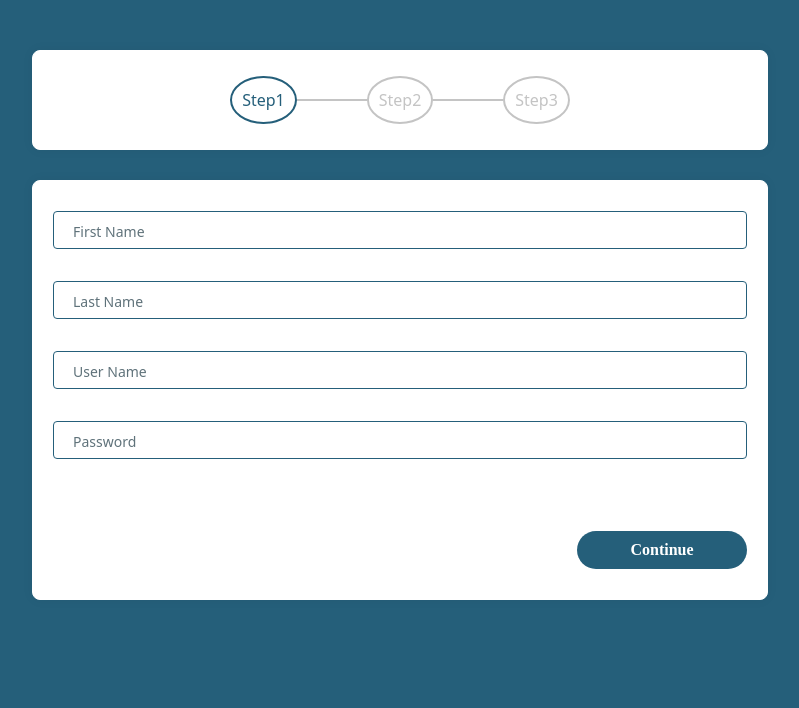
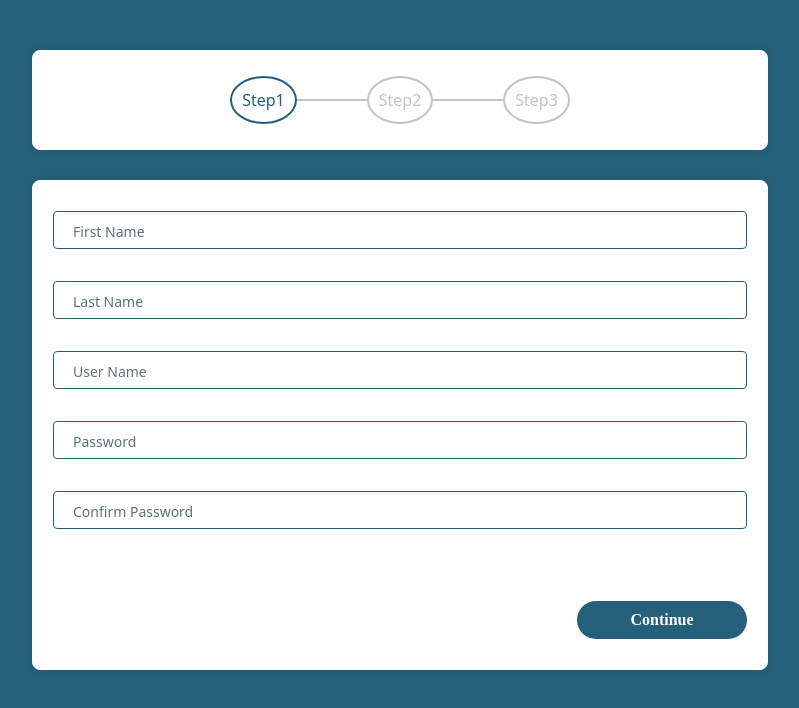
Before and after one commit to maszi71/react-stepper, a React (Create React App) app: page / in a window 1280 px wide. Shown: the top 708 px of the page, without its empty margins (240-1039 px from the left). Built offline with nearby package versions, Linux system fonts and the light colour scheme.

Commit message:
intial default value for component renders for first time

```diff
--- a/src/components/Stepper.js
+++ b/src/components/Stepper.js
@@ -7,14 +7,14 @@ import SecondStep from "./Steps/SecondStep/SecondStep";
 
 const Stepper = () => {
   const [activeIndex, setActiveIndex] = useState(1);
-  const [generalInfo, setGeneralInfo] = useState(null);
+  const [firstStepInfo, setFirstStepInfo] = useState(null);
 
   const UpdateActiveStep = (index) => {
     setActiveIndex(index);
   };
 
-  const getGeneralInfo = (info) => {
-    setGeneralInfo(info);
+  const getFirstStepInfo = (info) => {
+    setFirstStepInfo(info);
   };
   return (
     <section className={classes.section}>
@@ -39,8 +39,8 @@ const Stepper = () => {
             <Card className={classes["step-card"]}>
               <FirstStep
                 OnUpdateActiveStep={UpdateActiveStep}
-                onGetGeneralInfo={getGeneralInfo}
-                generalInfo={generalInfo}
+                onGetFirstStepInfo={getFirstStepInfo}
+                firstStepInfo={firstStepInfo}
                 activeIndex={activeIndex}
               />
             </Card>
--- a/src/components/Steps/firstStep/FirstStep.js
+++ b/src/components/Steps/firstStep/FirstStep.js
@@ -4,33 +4,29 @@ import SimpleInput from "../../SimpleInput/SimpleInput";
 
 const FirstStep = ({
   OnUpdateActiveStep,
-  onGetGeneralInfo,
-  generalInfo,
+  onGetFirstStepInfo,
+  firstStepInfo,
   activeIndex,
 }) => {
   const {
     register,
     handleSubmit,
     formState: { errors },
-    setValue,
-    getValues,
   } = useForm({
-    defaultValues: generalInfo
+    defaultValues: firstStepInfo
       ? {
-          companyName: generalInfo["companyName"],
-          companyIntroduction: generalInfo["companyIntroduction"],
-          serviceDescription: generalInfo["serviceDescription"],
-          companySize: generalInfo["companySize"],
-          lifeScienceSector: generalInfo["lifeScienceSector"],
-          profilePicture: generalInfo["profilePicture"],
-          attachFiles: generalInfo["attachFiles"],
+          firstName: firstStepInfo["firstName"],
+          lastName: firstStepInfo["lastName"],
+          UserName: firstStepInfo["UserName"],
+          password: firstStepInfo["password"],
+          confirmPassword: firstStepInfo["confirmPassword"],
         }
       : {},
   });
 
   const onSubmit = (submittedForm) => {
     console.log("generalInfo", submittedForm);
-    onGetGeneralInfo(submittedForm);
+    onGetFirstStepInfo(submittedForm);
     OnUpdateActiveStep(2);
   };
 
@@ -105,8 +101,30 @@ const FirstStep = ({
               type: "password",
               label: "Password",
               name: "password",
-          placeholder : "Password",
+              placeholder: "Password",
               id: "setPassword",
+              autoComplete: "off",
+            }}
+            errors={errors}
+            register={register}
+          />
+        </div>
+        <div className="col-12">
+          <SimpleInput
+            validation={{
+              required: true,
+              pattern: {
+                value:
+                  /^(?=.*[a-z])(?=.*[A-Z])(?=.*\d)(?=.*[@$!%*#?&])[A-Za-z\d@$!%*#?&]{8,}$/,
+                message: "Please enter a valid password",
+              },
+            }}
+            input={{
+              type: "password",
+              label: "Confirm Password",
+              name: "confirmPassword",
+              placeholder: "Confirm Password",
+              id: "Confirm Password",
               autoComplete: "off",
             }}
             errors={errors}
```
Lines whose indentation alone changed are shown as unchanged.
